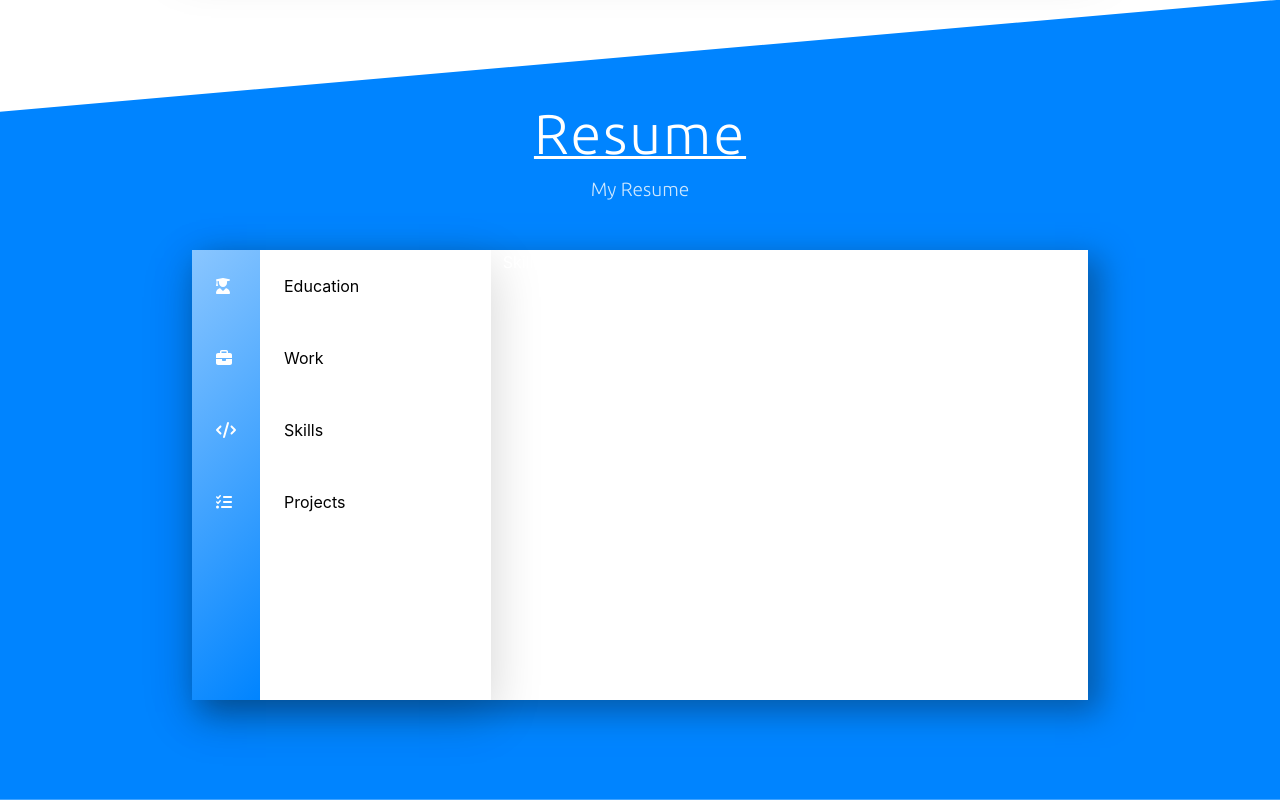
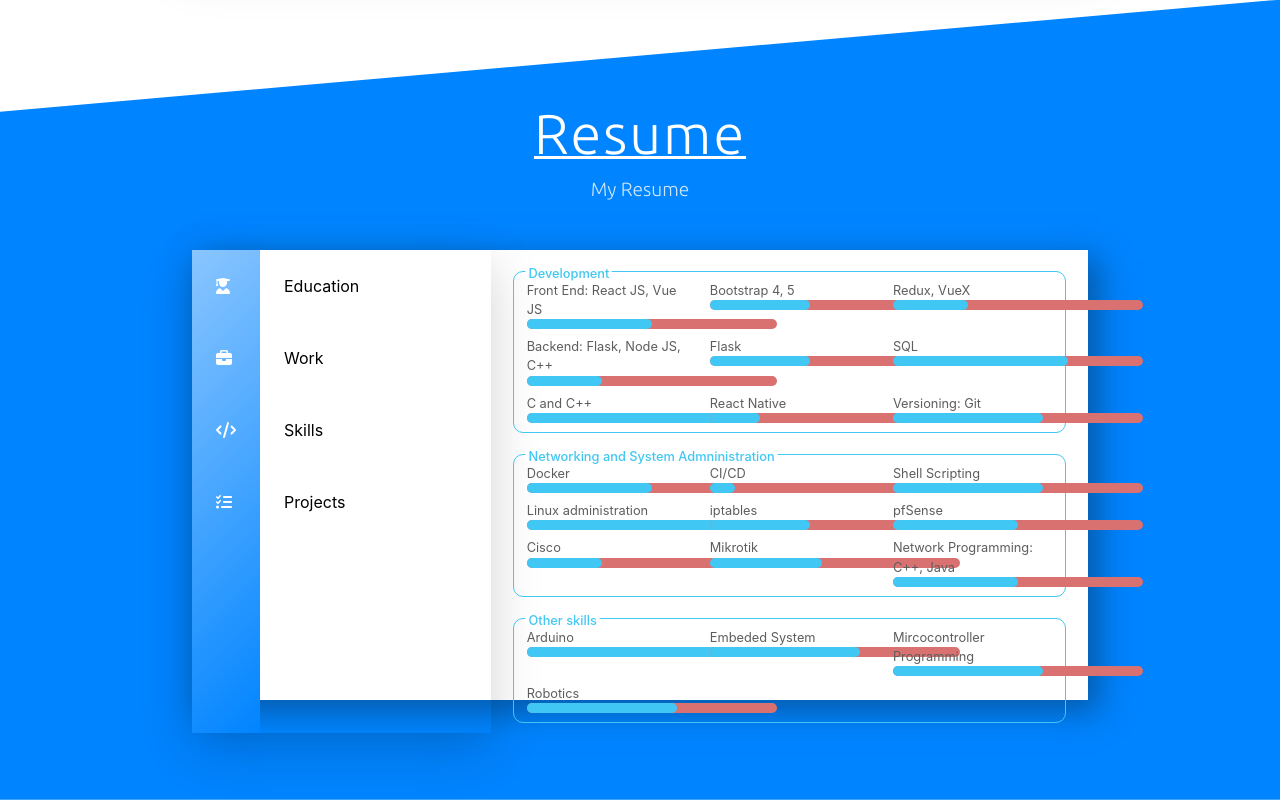
Before and after one commit to marinasy-marti/reactportfolio, a React (Create React App) app: page / in a window 1280 px wide. Both pictures are taken after a click on the element "Skills". Shown: the part 1880-2680 px from the top of the page. Built offline with nearby package versions, Linux system fonts and the light colour scheme.

Commit message:
done with skills component

```diff
--- a/src/personalisation/components/Skills.jsx
+++ b/src/personalisation/components/Skills.jsx
@@ -2,7 +2,181 @@ import '../styles/Skills.css'
 
 const Skills = () => {
 
-    return <>Skills</>
+    const value_dev = [
+        {
+            text:"Front End: React JS, Vue JS",
+            percentage: 50,
+        },
+        {
+            text:"Bootstrap 4, 5",
+            percentage:40,
+        },
+        {
+            text:"Redux, VueX",
+            percentage:30.
+        },
+        {
+            text:"Backend: Flask, Node JS, C++",
+            percentage: 30,
+        },
+
+        {
+            text:"Flask",
+            percentage:40,
+        },
+        {
+            text:"SQL",
+            percentage: 70,
+        },
+        {
+            text:"C and C++",
+            percentage:80,
+        },
+
+        {
+            text:"React Native",
+            percentage:20,
+        },
+        {
+            text:"Versioning: Git",
+            percentage:60,
+        },
+    ]
+
+    const value_net = [
+        {
+            text:"Docker",
+            percentage: 50,
+        },
+        {
+            text:"CI/CD",
+            percentage: 10,
+        },
+        {
+            text:"Shell Scripting",
+            percentage:60,
+        },
+        {
+            text:"Linux administration ",
+            percentage:80,
+        },
+        {
+            text:"iptables",
+            percentage:40,
+        },
+        {
+            text:"pfSense",
+            percentage:50,
+        },
+        {
+            text:"Cisco",
+            percentage: 30,
+        },
+        {
+            text:"Mikrotik  ",
+            percentage:45,
+        },
+        {
+            text:"Network Programming: C++, Java",
+            percentage:50,
+        },
+
+    ]
+
+    const value_other = [
+        {
+            text:"Arduino",
+            percentage: 85,
+        },
+        {
+            text:"Embeded System",
+            percentage: 60,
+        },
+        {
+            text:"Mircocontroller Programming",
+            percentage:60,
+        },
+        {
+            text:"Robotics",
+            percentage:60,
+        },
+    ]
+    return <>
+        <div className='skills-container'>
+            <div className='marker'>
+                <div className='box-title'>
+                    <span>Development</span>
+                </div>
+                <div className='box-content'>
+                    <div className='row skills-box'>
+                        {
+                            value_dev.map((value_dev,index) => {
+                                return <>
+                                    <div className='col-lg-4 col-mg-12 col-sm-12 my-1'>
+                                        <span className='language'>{value_dev.text}</span>
+                                        <div className='progress-some'>
+                                            <div className='progress-new' style={{width: `${value_dev.percentage}%`}}></div>
+                                        </div>
+                                    </div>
+                                </>
+                            })
+                        }
+                    </div>
+                </div>
+            </div>
+        </div>
+
+        <div className='skills-container'>
+            <div className='marker'>
+                <div className='box-title'>
+                    <span>Networking and System Admninistration</span>
+                </div>
+                <div className='box-content'>
+                    <div className='row skills-box'>
+                        {
+                            value_net.map((value_net,index) => {
+                                return <>
+                                    <div className='col-lg-4 col-mg-12 col-sm-12 my-1'>
+                                        <span className='language'>{value_net.text}</span>
+                                        <div className='progress-some'>
+                                            <div className='progress-new' style={{width: `${value_net.percentage}%`}}></div>
+                                        </div>
+                                    </div>
+                                </>
+                            })
+                        }
+                    </div>
+                </div>
+            </div>
+        </div>
+
+        <div className='skills-container'>
+            <div className='marker'>
+                <div className='box-title'>
+                    <span>Other skills</span>
+                </div>
+                <div className='box-content'>
+                    <div className='row skills-box'>
+                        {
+                            value_other.map((value_other,index) => {
+                                return <>
+                                    <div className='col-lg-4 col-mg-12 col-sm-12 my-1'>
+                                        <span className='language'>{value_other.text}</span>
+                                        <div className='progress-some'>
+                                            <div className='progress-new' style={{width: `${value_other.percentage}%`}}></div>
+                                        </div>
+                                    </div>
+                                </>
+                            })
+                        }
+                    </div>
+                </div>
+            </div>
+        </div>
+
+
+
+    </>
 }
 
 
--- a/src/personalisation/styles/Skills.css
+++ b/src/personalisation/styles/Skills.css
@@ -0,0 +1,57 @@
+.progress-some{
+    background: rgb(218, 113, 113);
+    border-radius: 10px;
+    height: 10px;
+    width: 250px;
+}
+
+.progress-new{
+    background-color: rgb(65, 199, 243);
+    border-radius: 10px;
+    height: 10px;
+}
+
+.skills{
+    color: black;
+}
+.skills-category{
+    color:black;
+    font-weight: 100;
+    font-size: 0.2rem;
+}
+
+.skills-container{
+    padding: 0;
+    margin: 10px;
+}
+
+/****/
+.marker > div {
+    padding: 0 3px;
+    margin-top: -0.8em;
+    border-radius: 10px;
+
+}
+.box-title {
+    background: white none repeat scroll 0 0;
+    display: inline-block;
+    padding: 0px;
+    margin-left: 1em;
+    color: rgb(65, 199, 243);
+    border: none;
+    font-size: 0.8rem;
+    font-weight: 500;
+}
+
+.box-content{
+    border: 1px solid rgb(65, 199, 243);
+    padding: 100
+}
+
+
+.skills-box{
+    padding-inline:10px;
+    padding-block: 5px;
+    color: rgb(94, 93, 93);
+    font-size: 0.8rem;
+}
```
